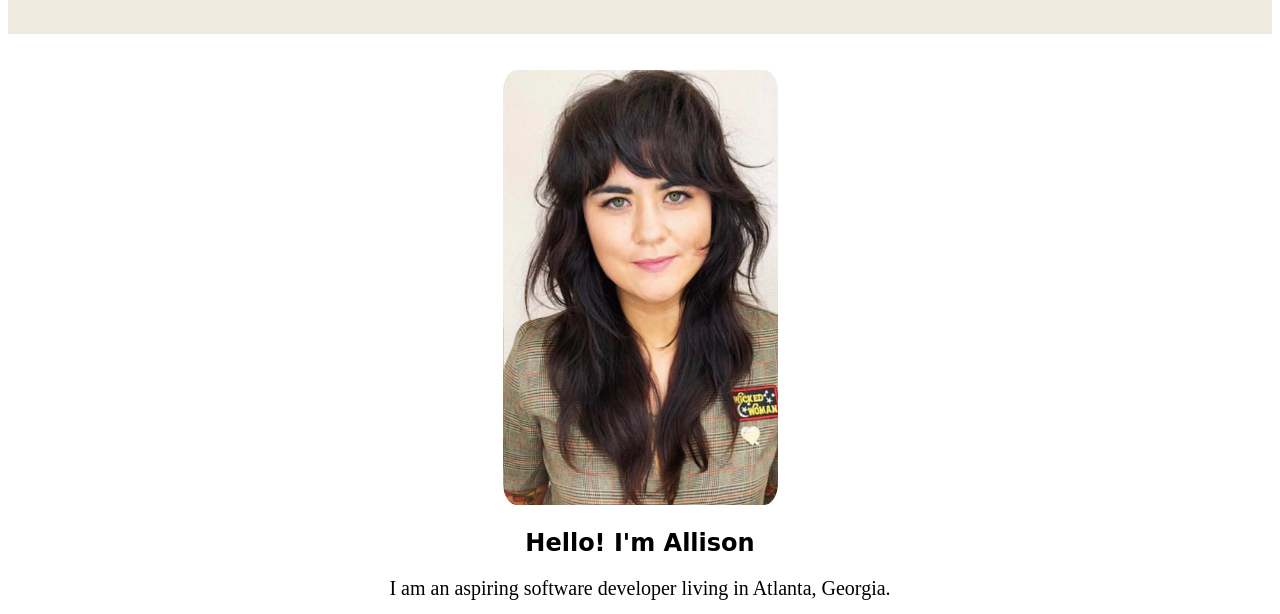
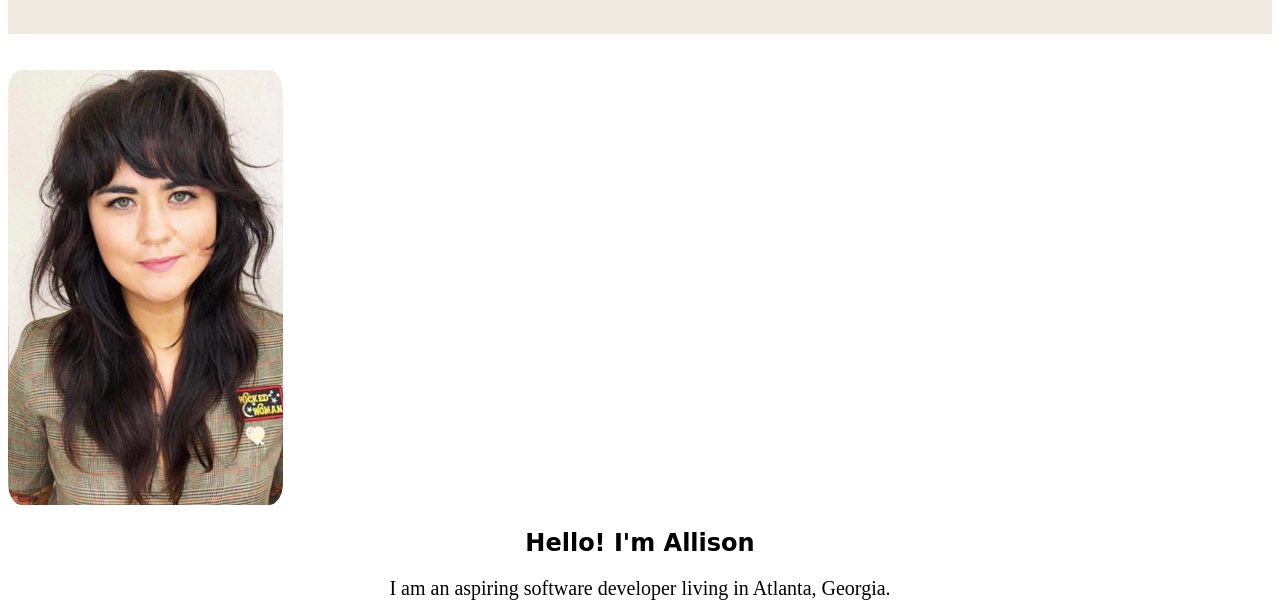
Before and after one commit to allisonkytta/assignmentportfolio, a plain HTML site: page index.html in a window 1280 px wide. Shown: the part 186-800 px from the top of the page. Drawn offline with Linux system fonts and the light colour scheme.

Commit message:
Update index.html

```diff
--- a/index.html
+++ b/index.html
@@ -4,11 +4,11 @@
     <meta charset="utf-8">
     <meta name="viewport" content="width=device-width">
     <title>Allison Kytta</title>
-    <link href="style.css" rel="stylesheet" type="text/css" />
+    <link href="style.css" rel="stylesheet" type="text/css">
   </head>
 
   <body>
-     <!-- ---- header ---- -->
+     <!-- -- header -- -->
     <header>
       <div>
         <h1>ALLISON KYTTA</h1>
@@ -16,12 +16,10 @@
       </div>
     </header>
 
-    <!-- ---- main ---- -->
+    <!-- -- main -- -->
     <main>
       <br><br>
-      <center>
         <img src= "profile-pic.jpg" class = "image-rounded" alt= "Profile picture of Allison Kytta">
-      </center>
         <div>
         <article>
               <h2>Hello! I'm Allison</h2>
@@ -31,7 +29,7 @@
         </article>
       <br>
           <hr>
-<!-- ---- about ---- -->
+<!-- -- about -- -->
           <br>
     <h2>About Allison</h2>
 <div class= "container">
@@ -56,7 +54,7 @@ I look forward to bringing the same dedication and passion to my software develo
           <hr>
 
           <br>
-<!-- ---- contact ---- -->
+<!-- -- contact -- -->
 <section id="contact">
      <article>
 <h2>Contact Me</h2>
@@ -66,11 +64,10 @@ I look forward to bringing the same dedication and passion to my software develo
          <li><a href="https://www.linkedin.com/in/allison-kytta-49590928b/"> LinkedIn </a>
          </li>
        </ol>
-       </div>
      </article>
 <br><br>
     </main>
-    <!-- ---- footer ---- -->
+    <!-- -- footer -- -->
     <footer>
       <div>
           <p>© Allison Kytta 2023</p>
```
